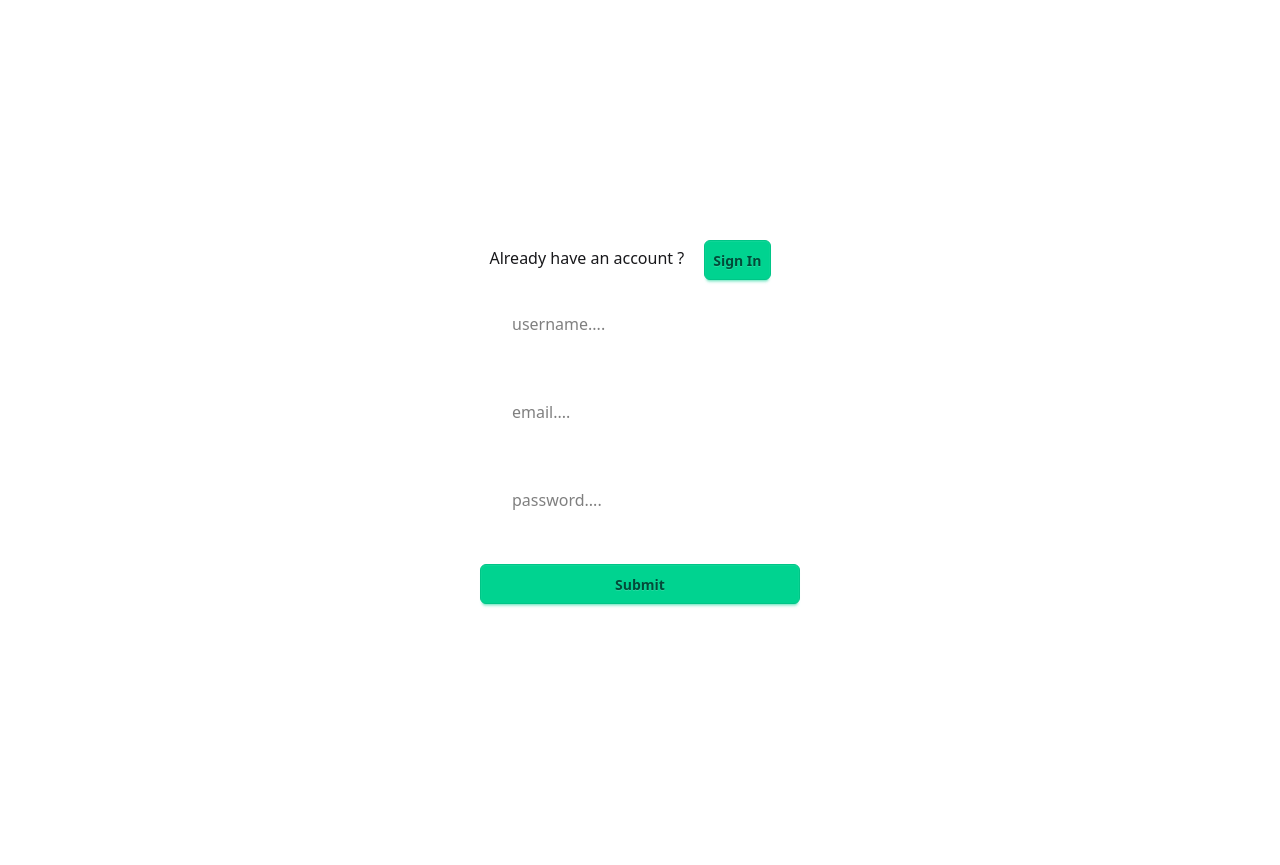
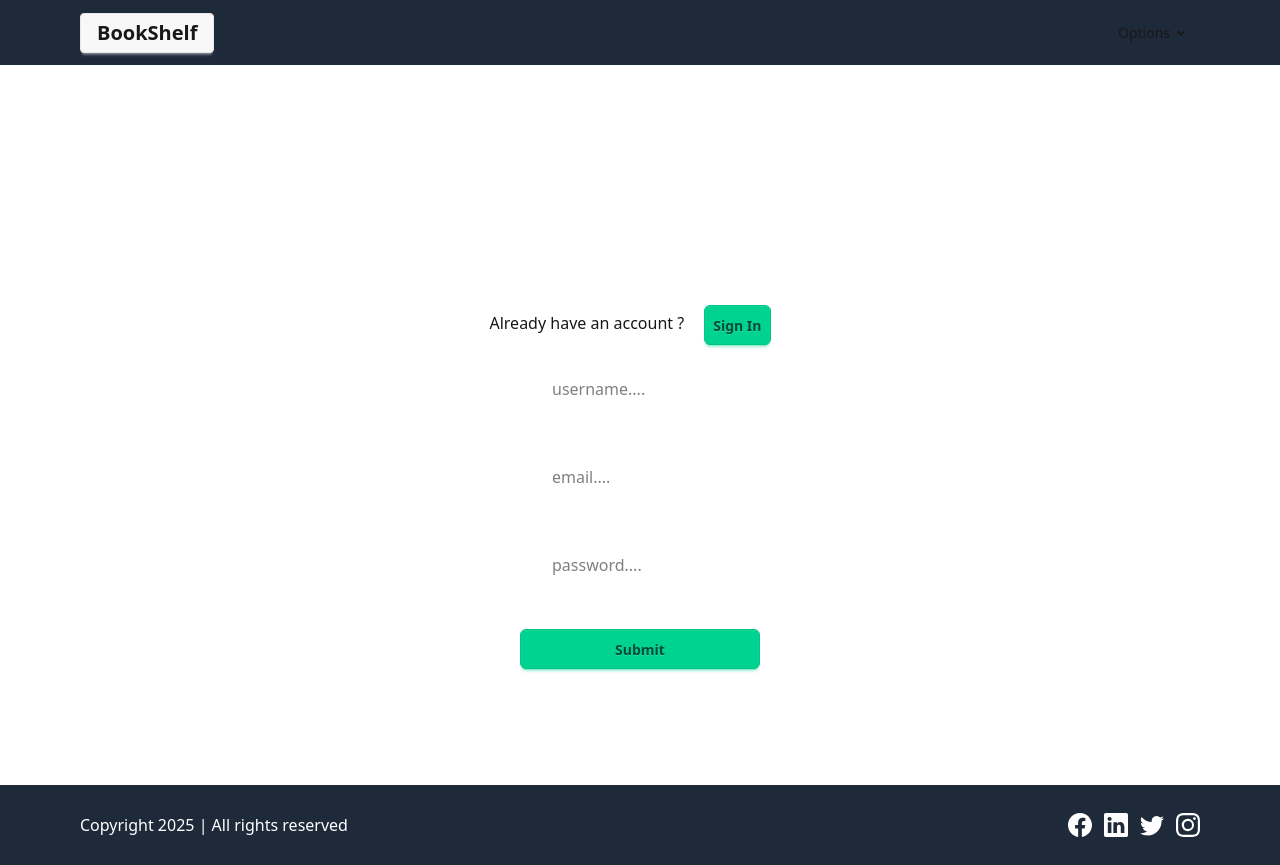
Before and after one commit to bindal2409/goodreads_React_Frontend, a React (Vite) app: page /signup in a window 1280 px wide. Before the commit the page ends 800 px from the top, so only its background shows below. Built offline with nearby package versions, Linux system fonts and the light colour scheme.

Commit message:
Added layout for our application with layout action

```diff
--- a/src/Components/Footer/Footer.jsx
+++ b/src/Components/Footer/Footer.jsx
@@ -1,5 +1,25 @@
+import { Link } from "react-router-dom";
+import {BsFacebook, BsInstagram, BsLinkedin, BsTwitter} from "react-icons/bs";
 export default function Footer(){
     return (
-        <>Footer</>
+        <footer className="relative left-0 bottom-0 h-[10vh] py-5 flex flex-col sm:flex-row items-center justify-between text-white bg-gray-800 sm:px-20">
+            <section>
+                Copyright 2025 | All rights reserved
+            </section>
+            <section className="flex items-center justify-center gap-3 text-2xl text-white">
+                <Link className="hover:text-yellow-500 transition-all ease-in-out duration-300">
+                    <BsFacebook/>
+                </Link>
+                <Link className="hover:text-yellow-500 transition-all ease-in-out duration-300">
+                    <BsLinkedin/>
+                </Link>
+                <Link className="hover:text-yellow-500 transition-all ease-in-out duration-300">
+                    <BsTwitter/>
+                </Link>
+                <Link className="hover:text-yellow-500 transition-all ease-in-out duration-300">
+                    <BsInstagram/>
+                </Link>
+            </section>
+        </footer>
     );
 }
--- /dev/null
+++ b/src/Components/Navbar/Navbar.jsx
@@ -0,0 +1,37 @@
+import { useDispatch, useSelector } from "react-redux";
+import { Link } from "react-router-dom";
+import { logout } from "Redux/Slices/AuthSlice";
+
+export default function Navbar() {
+
+    const authState = useSelector((state) => state.auth);
+    const dispatch = useDispatch();
+    function onLogout() {
+        dispatch(logout());
+    }
+
+    return (
+        <div className="navbar bg-gray-800 px-20">
+            <div className="flex-1">
+                <Link to="/dashboard" className="btn btn-success-content normal-case text-xl">BookShelf</Link>
+            </div>
+            <div className="flex-none">
+                <ul className="menu menu-horizontal px-1">
+                    { authState.isLoggedIn && <li><Link to="/shelf">Shelfs</Link></li> }
+                    { authState.isLoggedIn && <li><Link>{authState.username}</Link></li> }
+                    <li>
+                        <details>
+                            <summary>Options</summary>
+                            <ul className="p-2 bg-base-100">
+                                {authState.isLoggedIn && <li><Link to="/signin" onClick={onLogout}>Logout</Link></li>}
+                                {!authState.isLoggedIn && <li><Link to="/signup" >Signup</Link></li>}
+                                {!authState.isLoggedIn && <li><Link to="/signin" >Signin</Link></li>}
+
+                            </ul>
+                        </details>
+                    </li>
+                </ul>
+            </div>
+        </div>
+    );
+}
--- /dev/null
+++ b/src/Layouts/Layout.jsx
@@ -0,0 +1,16 @@
+import Footer from "Components/Footer/Footer";
+import Navbar from "Components/Navbar/Navbar";
+
+export default function Layout({children}){
+    return (
+        <>
+            <Navbar/>
+            <div className="h-[90vh] flex items-start justify-center">
+                <div className="w-9/12">
+                    {children}
+                </div>
+            </div>
+            <Footer/>
+        </>
+    )
+}
--- a/src/Pages/Auth/Signin.jsx
+++ b/src/Pages/Auth/Signin.jsx
@@ -1,5 +1,6 @@
-import { useState } from "react";
-import { useDispatch } from "react-redux";
+import Layout from "Layouts/Layout";
+import { useEffect, useState } from "react";
+import { useDispatch, useSelector } from "react-redux";
 import { Link, useNavigate } from "react-router-dom";
 import { signin } from "Redux/Slices/AuthSlice";
 
@@ -7,6 +8,7 @@
 
     const dispatch= useDispatch();
     const navigate= useNavigate();
+    const state= useSelector((state)=>state.auth);
 
     const [signinDetails,setSignInDetails]=useState({
         email: '',
@@ -33,12 +35,19 @@
         console.log(signinDetails);
         const response=await dispatch(signin(signinDetails));
         if(response?.payload?.data){
-            navigate("/");
+            navigate("/dashboard");
         }
         resetForm();
     }
 
+            useEffect(()=>{
+                if(state.isLoggedIn){
+                    navigate("/dashboard");
+                }
+            },[])
+
     return (
+        <Layout>
             <div className="h-[100vh] flex flex-col items-center justify-center">
                 <div>
                     <h1 className="text-white text-5xl">Login to your account</h1>
@@ -84,5 +93,6 @@
                     </form>
                 </div>
             </div>
+        </Layout>
     )
 }
--- a/src/Pages/Auth/Signup.jsx
+++ b/src/Pages/Auth/Signup.jsx
@@ -1,5 +1,6 @@
-import { useState } from "react";
-import { useDispatch } from "react-redux";
+import Layout from "Layouts/Layout";
+import { useEffect, useState } from "react";
+import { useDispatch, useSelector } from "react-redux";
 import { Link, useNavigate } from "react-router-dom";
 import { signup } from "Redux/Slices/AuthSlice";
 
@@ -7,6 +8,7 @@
 
         const dispatch= useDispatch();
         const navigate=useNavigate();
+        const state= useSelector((state)=>state.auth);
 
         const [signupDetails,setSignupDetails]=useState({
             email: '',
@@ -40,7 +42,14 @@
                 resetForm();
         }
 
+        useEffect(()=>{
+            if(state.isLoggedIn){
+                navigate("/dashboard");
+            }
+        },[])
+
     return (
+        <Layout>
         <div className="h-[100vh] flex flex-col items-center justify-center">
             <div>
                 <h1 className="text-white text-5xl"> Create a new account</h1>
@@ -97,5 +106,6 @@
                 </form>
             </div>
         </div>
+        </Layout>
     )
 }
--- /dev/null
+++ b/src/Pages/Dashboard.jsx
@@ -0,0 +1,11 @@
+import Layout from "Layouts/Layout";
+
+export default function Dashboard(){
+    return (
+        <Layout>
+            <div>
+                Dashboard
+            </div>
+        </Layout>
+    );
+}
--- a/src/Redux/Slices/AuthSlice.js
+++ b/src/Redux/Slices/AuthSlice.js
@@ -46,7 +46,14 @@
 const authSlice = createSlice({
     name: "auth",
     initialState,
-    reducers: {},
+    reducers: {
+        logout:(state)=>{
+            state.isLoggedIn= false;
+            state.token='';
+            state.username='';
+            localStorage.clear();
+        }
+    },
     extraReducers: (builder) => {
         builder.addCase(signin.fulfilled,(state,action)=>{
             if(action?.payload?.data){
@@ -61,4 +68,6 @@
     }
 });
 
+export const {logout}= authSlice.actions;
+
 export default authSlice.reducer;
--- a/src/Routes/MainRoutes.jsx
+++ b/src/Routes/MainRoutes.jsx
@@ -1,5 +1,6 @@
 import Signin from "Pages/Auth/Signin";
 import Signup from "Pages/Auth/Signup";
+import Dashboard from "Pages/Dashboard";
 import Home from "Pages/Home";
 import NotFound from "Pages/NotFound";
 import { Route, Routes } from "react-router-dom";
@@ -10,6 +11,7 @@
             <Route path="/" element={<Home/>}></Route>
             <Route path="/signup" element={<Signup/>}></Route>
             <Route path="/signin" element={<Signin/>}></Route>
+            <Route path="/dashboard" element={<Dashboard/>}></Route>
             <Route path="*" element={<NotFound/>}></Route>
         </Routes>
     )
```
Lines whose indentation alone changed are shown as unchanged.
